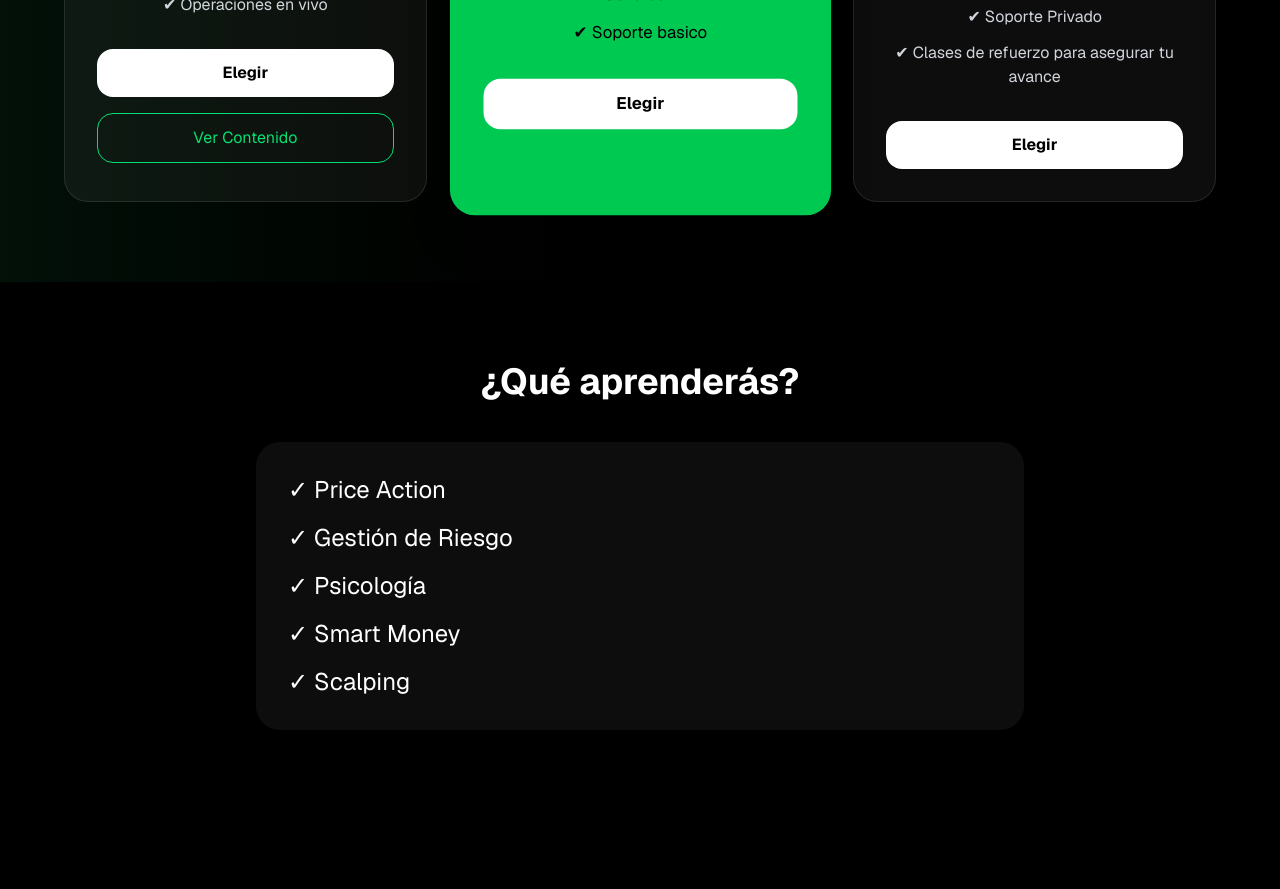
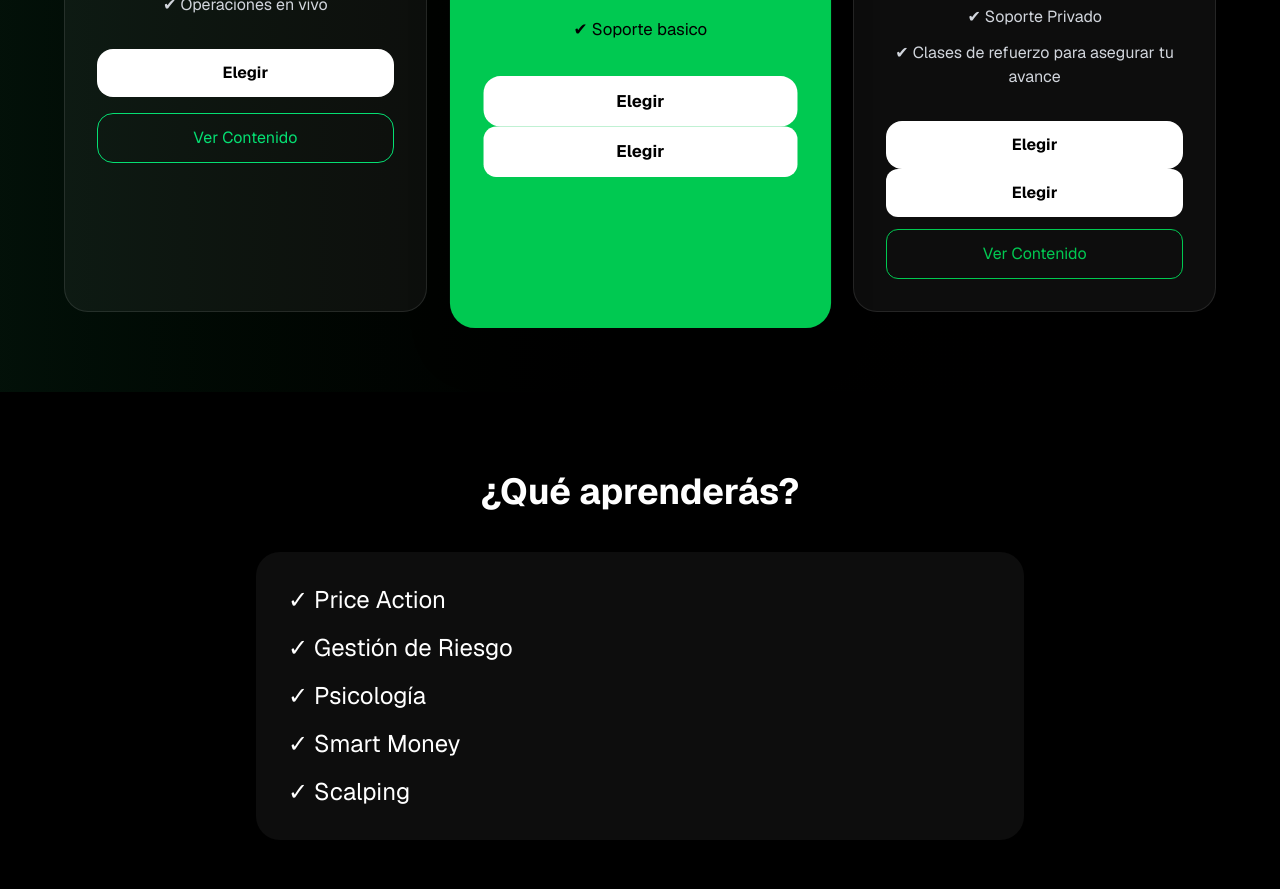
Before and after one commit to profit-12/la-sala-del-profit, a Next.js app: page / in a window 1280 px wide. Shown: the part 4720-5609 px from the top of the page. Built offline with nearby package versions, Linux system fonts and the light colour scheme.

Commit message:
add buttons to plans

```diff
--- a/app/page.tsx
+++ b/app/page.tsx
@@ -308,6 +308,13 @@ export default function LaSalaDelProfit() {
   <button className="w-full py-3 rounded-2xl bg-white text-black font-bold hover:scale-105 transition">
     Elegir
   </button>
+  <button className="w-full bg-white text-black py-3 rounded-xl font-bold">
+  Elegir
+</button>
+
+<button className="w-full border border-green-500 text-green-500 py-3 rounded-xl mt-3">
+  Ver Contenido
+</button>
 </a>
             </div>
 
@@ -332,6 +339,13 @@ export default function LaSalaDelProfit() {
   <button className="w-full py-3 rounded-2xl bg-white text-black font-bold hover:scale-105 transition">
     Elegir
   </button>
+  <button className="w-full bg-white text-black py-3 rounded-xl font-bold">
+  Elegir
+</button>
+
+<button className="w-full border border-green-500 text-green-500 py-3 rounded-xl mt-3">
+  Ver Contenido
+</button>
 </a>
             </div>
           </div>
```
